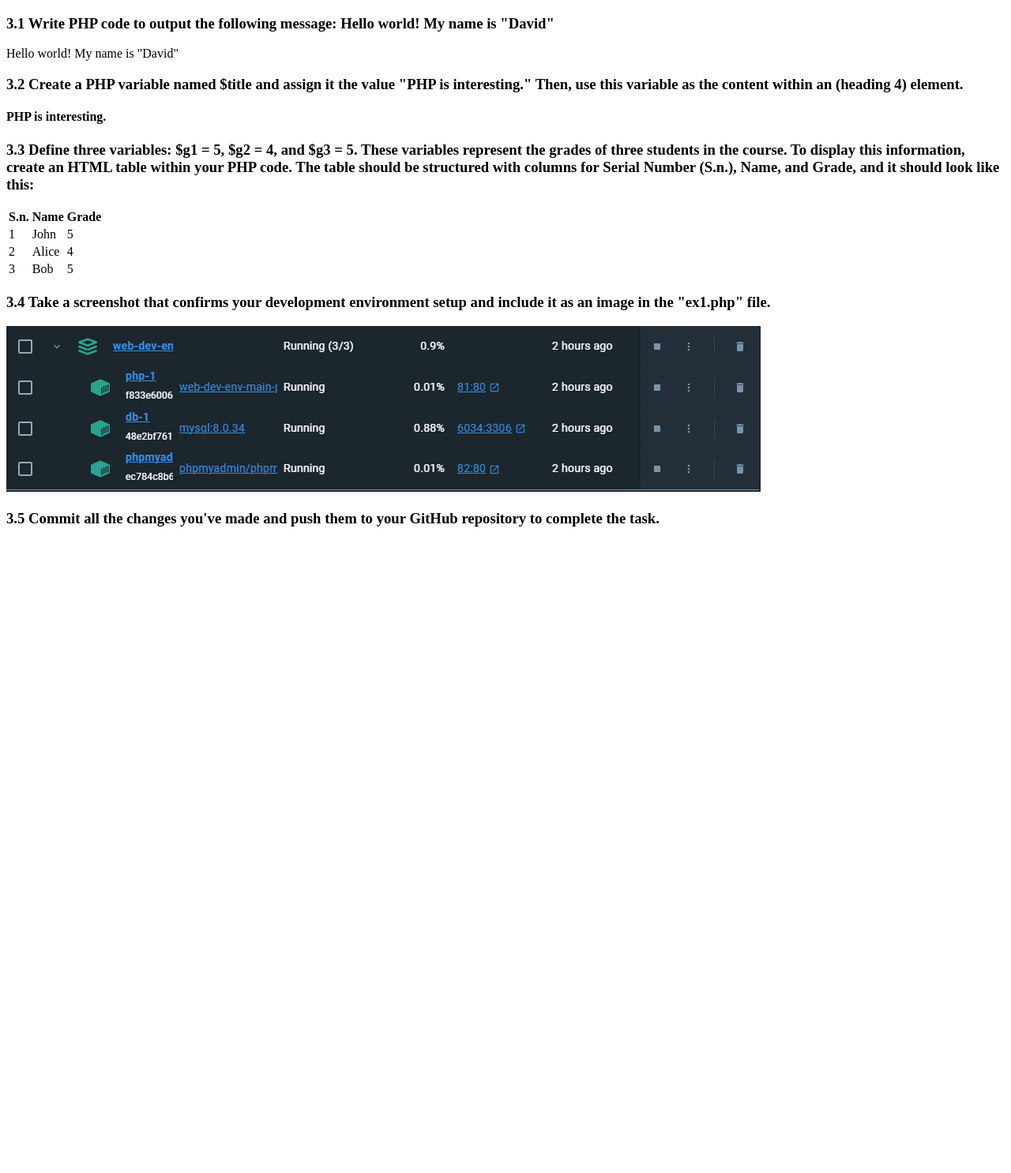
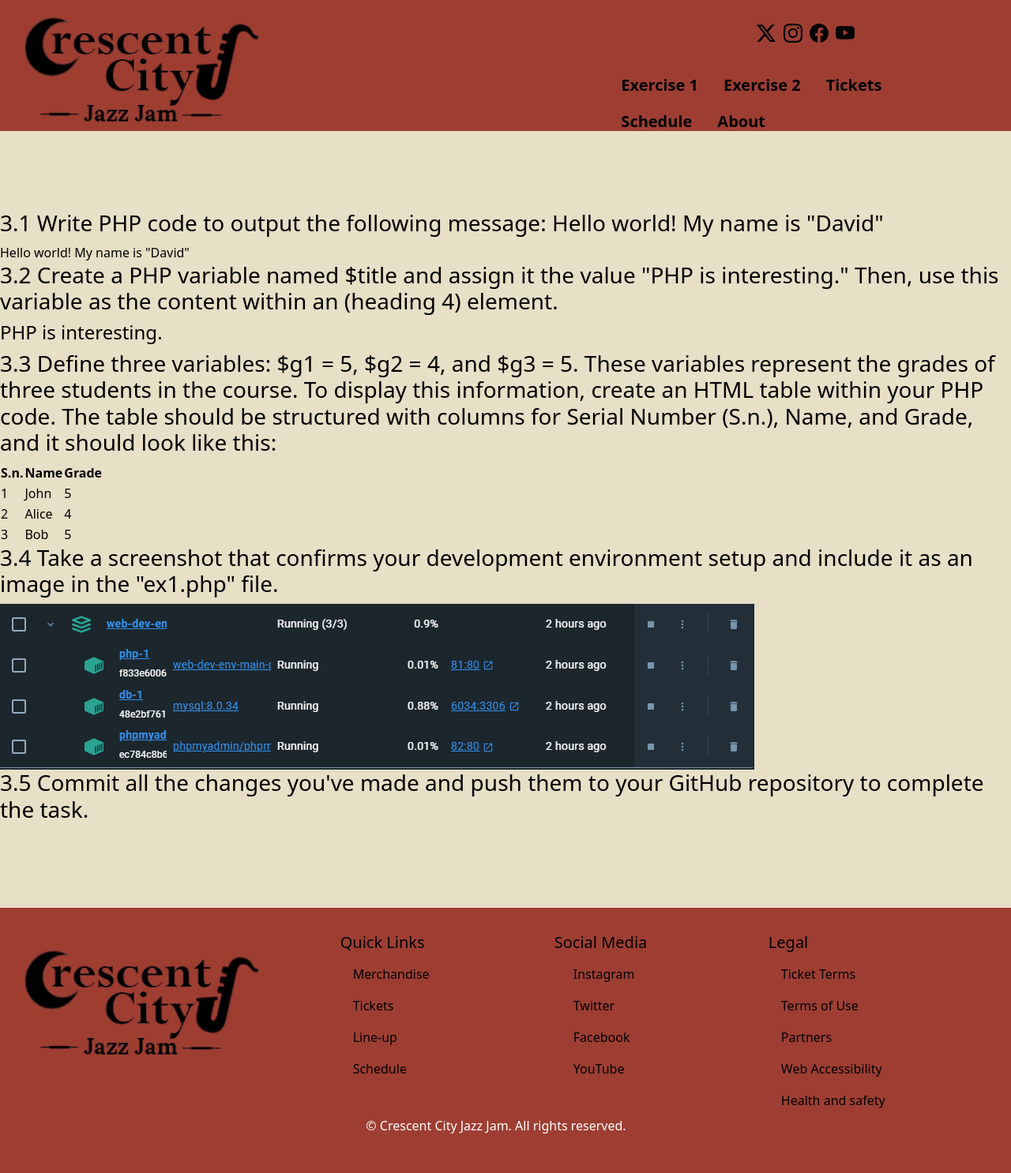
Before and after one commit to FIXLIP04/Filip_tasks, a PHP site: page /Filip_tasks/ex1.php in a window 1280 px wide. Shown: the whole page at 79% size. Before the commit the page ends 667 px from the top, so only its background shows below. Run offline with PHP 8.4, Linux system fonts and the light colour scheme.

Commit message:
exercise2

```diff
--- a/Filip_tasks/ex1.php
+++ b/Filip_tasks/ex1.php
@@ -1,11 +1,5 @@
-<!DOCTYPE html>
-<html lang="en">
-<head>
-    <meta charset="UTF-8">
-    <meta name="viewport" content="width=device-width, initial-scale=1.0">
-    <title> Exercise 1: Getting Started with PHP - Filip </title>
-</head>
-<body>
+<?php include 'header.php';
+$title = "Exercise 1: Getting Started with PHP - Filip"; ?>
 <h3> 3.1 Write PHP code to output the following message:
     Hello world! My name is "David"
 </h3>
@@ -16,8 +10,8 @@
 <h3> 3.2 Create a PHP variable named $title and assign it the value "PHP is interesting." Then, use this variable as the content within an (heading 4) element. </h3>
 
 <?php
-        $title = "PHP is interesting.";
-        echo "<h4> $title </h4>";
+    $title1 = "PHP is interesting.";
+    echo "<h4> $title1 </h4>";
 ?>
 
 <h3> 3.3 Define three variables: $g1 = 5, $g2 = 4, and $g3 = 5. These variables represent the grades of three students in the course. To display this information, create an HTML table within your PHP code. The table should be structured with columns for Serial Number (S.n.), Name, and Grade, and it should look like this: </h3>
@@ -50,5 +44,4 @@
 <img src="images/ex1.png" alt="web development environment">
 
 <h3> 3.5 Commit all the changes you've made and push them to your GitHub repository to complete the task. </h3>
-</body>
-</html>
+<?php include 'footer.php'; ?>
--- /dev/null
+++ b/Filip_tasks/footer.php
@@ -0,0 +1,72 @@
+
+<div class="row filler-row-100">
+        <!-- row for space -->
+    </div>
+<footer style="background: #9E3E33; padding: 2rem 0;">
+        <div class="container-fluid">
+            <div class="row">
+                <div class="col-md-4">
+                    <a href="#" class="d-flex align-items-center text-black text-decoration-none">
+                        <img class="img-fluid" src="images/logo.jpg" alt="Festival logo" width="80%" height="80%">
+                    </a>
+                </div>
+                <div class="col-md-8">
+                    <div class="row">
+                        <div class="col-md-4">
+                            <h5>Quick Links</h5>
+                            <ul class="nav flex-column">
+                                <li class="nav-item"><a href="#" class="nav-link text-black">Merchandise</a></li>
+                                <li class="nav-item"><a href="#" class="nav-link text-black">Tickets</a></li>
+                                <li class="nav-item"><a href="#" class="nav-link text-black">Line-up</a></li>
+                                <li class="nav-item"><a href="#" class="nav-link text-black">Schedule</a></li>
+                            </ul>
+                        </div>
+                        <div class="col-md-4">
+                            <h5>Social Media</h5>
+                            <ul class="nav flex-column">
+                                <li class="nav-item">
+                                    <a href="https://www.instagram.com/" target="_blank" class="nav-link text-black d-flex align-items-center gap-2">
+                                        <i class="bi bi-instagram"></i> Instagram
+                                    </a>
+                                </li>
+                                <li class="nav-item">
+                                    <a href="https://twitter.com/" target="_blank" class="nav-link text-black d-flex align-items-center gap-2">
+                                        <i class="bi bi-twitter"></i> Twitter
+                                    </a>
+                                </li>
+                                <li class="nav-item">
+                                    <a href="https://www.facebook.com/" target="_blank" class="nav-link text-black d-flex align-items-center gap-2">
+                                        <i class="bi bi-facebook"></i> Facebook
+                                    </a>
+                                </li>
+                                <li class="nav-item">
+                                    <a href="https://www.youtube.com/" target="_blank" class="nav-link text-black d-flex align-items-center gap-2">
+                                        <i class="bi bi-youtube"></i> YouTube
+                                    </a>
+                                </li>
+                            </ul>
+                        </div>
+                        <div class="col-md-4">
+                            <h5>Legal</h5>
+                            <ul class="nav flex-column">
+                                <li class="nav-item"><a href="#" class="nav-link text-black">Ticket Terms</a></li>
+                                <li class="nav-item"><a href="#" class="nav-link text-black">Terms of Use</a></li>
+                                <li class="nav-item"><a href="#" class="nav-link text-black">Partners</a></li>
+                                <li class="nav-item"><a href="#" class="nav-link text-black">Web Accessibility</a></li>
+                                <li class="nav-item"><a href="#" class="nav-link text-black">Health and safety</a></li>
+                            </ul>
+                        </div>
+                    </div>
+                </div>
+            </div>
+            <div class="row">
+                <div class="col-12 text-center">
+                    <p class="text-white">&copy; Crescent City Jazz Jam. All rights reserved.</p>
+                </div>
+            </div>
+        </div>
+    </footer>
+    <!-- -->
+    <script src="https://cdn.jsdelivr.net/npm/bootstrap@5.3.2/dist/js/bootstrap.bundle.min.js" integrity="sha384-C6RzsynM9kWDrMNeT87bh95OGNyZPhcTNXj1NW7RuBCsyN/o0jlpcV8Qyq46cDfL" crossorigin="anonymous"></script>
+</body>
+</html>
--- /dev/null
+++ b/Filip_tasks/header.php
@@ -0,0 +1,58 @@
+<!DOCTYPE html>
+<html>
+<head>
+    <meta charset="UTF-8">
+    <meta name="viewport" content="width=device-width, initial-scale=1.0">
+    <title> <?php $title ?> </title>
+    <link href="https://cdn.jsdelivr.net/npm/bootstrap@5.3.2/dist/css/bootstrap.min.css" rel="stylesheet" integrity="sha384-T3c6CoIi6uLrA9TneNEoa7RxnatzjcDSCmG1MXxSR1GAsXEV/Dwwykc2MPK8M2HN" crossorigin="anonymous">
+    <link rel="stylesheet" href="style.css">
+</head>
+<body>
+    <!-- Header -->
+    <!-- https://getbootstrap.com/docs/5.0/examples/headers -->
+	<!-- you have comments for everything here (courtesy of me) so you can take it as inspiration -->
+	<div class="header" id="home">
+		<header style="background: #9E3E33;">
+			<div class="container-fluid">
+				<div class="row justify-content-between">
+					<!-- col for img/banner -->
+					<div class="col-md-4">
+						<a href="#home" class="d-flex align-items-center text-black text-decoration-none">
+							<img class="img-fluid" src="images/logo.jpg" alt="Festival logo" width="80%" height="80%">
+						</a>
+					</div>
+					<!-- col for content rows -->
+					<div class="col-md-4">
+						<!-- row for space -->
+						<div class="row" style="min-height: 17%;"></div>
+						<!-- row for social media -->
+						<div class="row justify-content-end">
+							<span style="text-align: end; padding-right: 150px;">
+                                <a href=""><img src="images/twitter-x.svg" class="img-fluid" width="24px" height="24px"></a>
+                                <a href=""><img src="images/instagram.svg" class="img-fluid" width="24px" height="24px" style="margin-left: 5px;"></a>
+                                <a href=""><img src="images/facebook.svg" class="img-fluid" width="24px" height="24px" style="margin-left: 5px;"></a>
+                                <a href=""><img src="images/youtube.svg" class="img-fluid" width="24px" height="24px" style="margin-left: 5px;"></a>
+                            </span>
+						</div>
+						<!-- row for navs -->
+                        <div class="row position-relative d-flex align-items-end flex-column mb-4 nav-div">
+                            <nav class="mb-auto p-2">
+                                <ul class="nav">
+                                    <li class="nav-item"><a href="ex1.php" class="nav-link text-black">Exercise 1</a></li>
+                                    <li class="nav-item"><a href="ex2.php" class="nav-link text-black">Exercise 2</a></li>
+                                    <li class="nav-item"><a href="#tickets" class="nav-link text-black">Tickets</a></li>
+                                    <li class="nav-item"><a href="#schedule" class="nav-link text-black">Schedule</a></li>
+                                    <li class="nav-item"><a href="#about" class="nav-link text-black">About</a></li>
+                                </ul>
+                            </nav>
+                        </div>
+					</div>
+				<!-- main row, whole header -->
+				</div>
+			<!-- big container, whole header -->
+			</div>
+		</header>
+	</div>
+    <div class="row filler-row-100">
+        <!-- row for space -->
+    </div>
--- /dev/null
+++ b/Filip_tasks/style.css
@@ -0,0 +1,80 @@
+body {
+    background-color: #E7DFC6;
+    color: #000;
+}
+
+.header {
+    background-color: #9E3E33;
+    /* width: 100%;
+    height: 200px; */
+}
+
+footer {
+    background-color: #9E3E33;
+    width: 100%;
+}
+.header .nav {
+    font-weight: bolder;
+    font-size: 20px;
+}
+.header .nav-item:hover{
+    background-color: #822A20;
+}
+
+.h1 {
+    font-size: 40px;
+}
+
+.filler-row-100 {
+    min-height: 100px;
+    max-width: 100%;
+}
+.filler-row-150 {
+    min-height: 150px;
+    max-width: 100%;
+}
+.filler-row-50 {
+    min-height: 50px;
+    max-width: 100%;
+}
+.filler-row-25 {
+    min-height: 25px;
+    max-width: 100%;
+}
+.filler-row-10 {
+    min-height: 10px;
+    max-width: 100%;
+}
+.row {
+    max-width: 100% !important;
+}
+
+div .nav-div {
+    right: 19%;
+    top: 50%;
+}
+
+@media (max-width: 1824px){
+    div .nav-div {
+        right: 19%;
+        top: 30%;
+    }
+}
+@media (max-width: 1552px){
+    div .nav-div {
+        right: 19%;
+        top: 21%;
+    }
+}
+@media (max-width: 1400px){
+    div .nav-div {
+        right: 19%;
+        top: 14%;
+    }
+}
+@media (max-width: 1202px){
+    div .nav-div {
+        right: 19%;
+        top: 3%;
+    }
+}
```
Also changed, not shown: Filip_tasks/ex2.php (added, +7 -0 lines), Filip_tasks/images/facebook.svg (added), Filip_tasks/images/instagram.svg (added), Filip_tasks/images/logo.jpg (added), Filip_tasks/images/twitter-x.svg (added), Filip_tasks/images/youtube.svg (added), hello.php (line endings or trailing spaces). Lines whose indentation alone changed are shown as unchanged.
